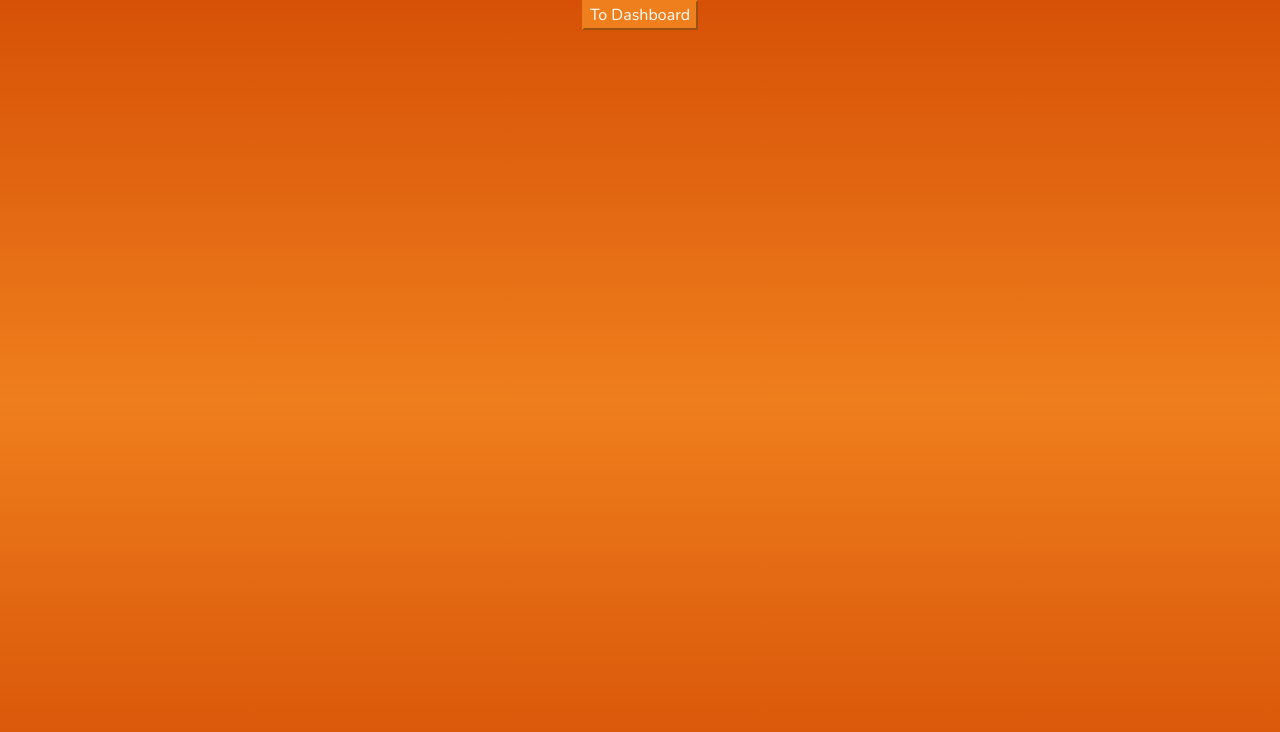
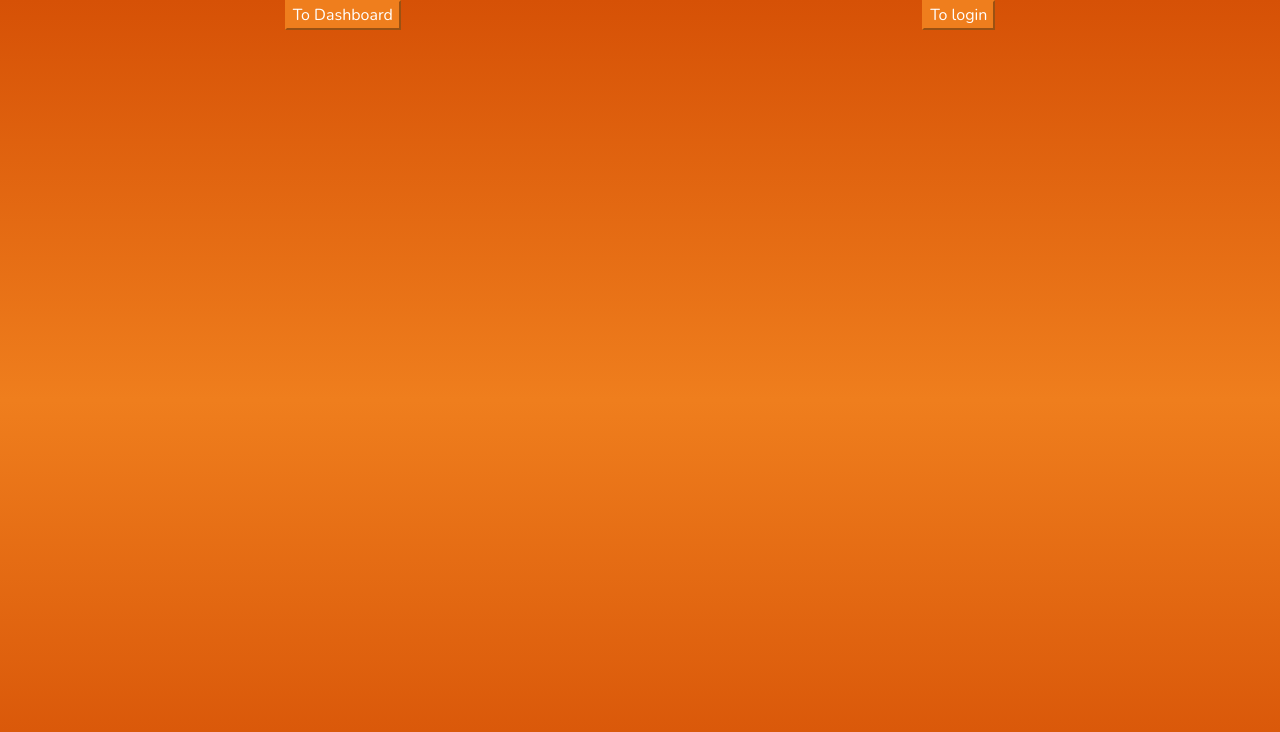
Before and after one commit to Jay206-Programmer/FEASTA-ADMIN-NEXT-APP, a Next.js app: page / in a window 1280 px wide. Shown: the top 732 px of the page. Built offline with nearby package versions, Linux system fonts and the light colour scheme.

Commit message:
Minor Changes

```diff
--- a/pages/index.js
+++ b/pages/index.js
@@ -10,9 +10,12 @@ export default function Home() {
         <link rel="icon" href="/favicon.ico" />
       </Head>
       <div>
-        <div className='container-fluid d-flex align-items-center justify-content-center'>
+        <div className='container-fluid d-flex align-items-center justify-content-around'>
           <Link href = '/dashboard'>
             <button className='btn-primary border-primary'>To Dashboard</button>
+          </Link>
+          <Link href = '/login'>
+            <button className='btn-primary border-primary'>To login</button>
           </Link>
         </div>
       </div>
```
Also changed, not shown: components/layout.js (+5 -3 lines), pages/login.js (+6 -5 lines).
